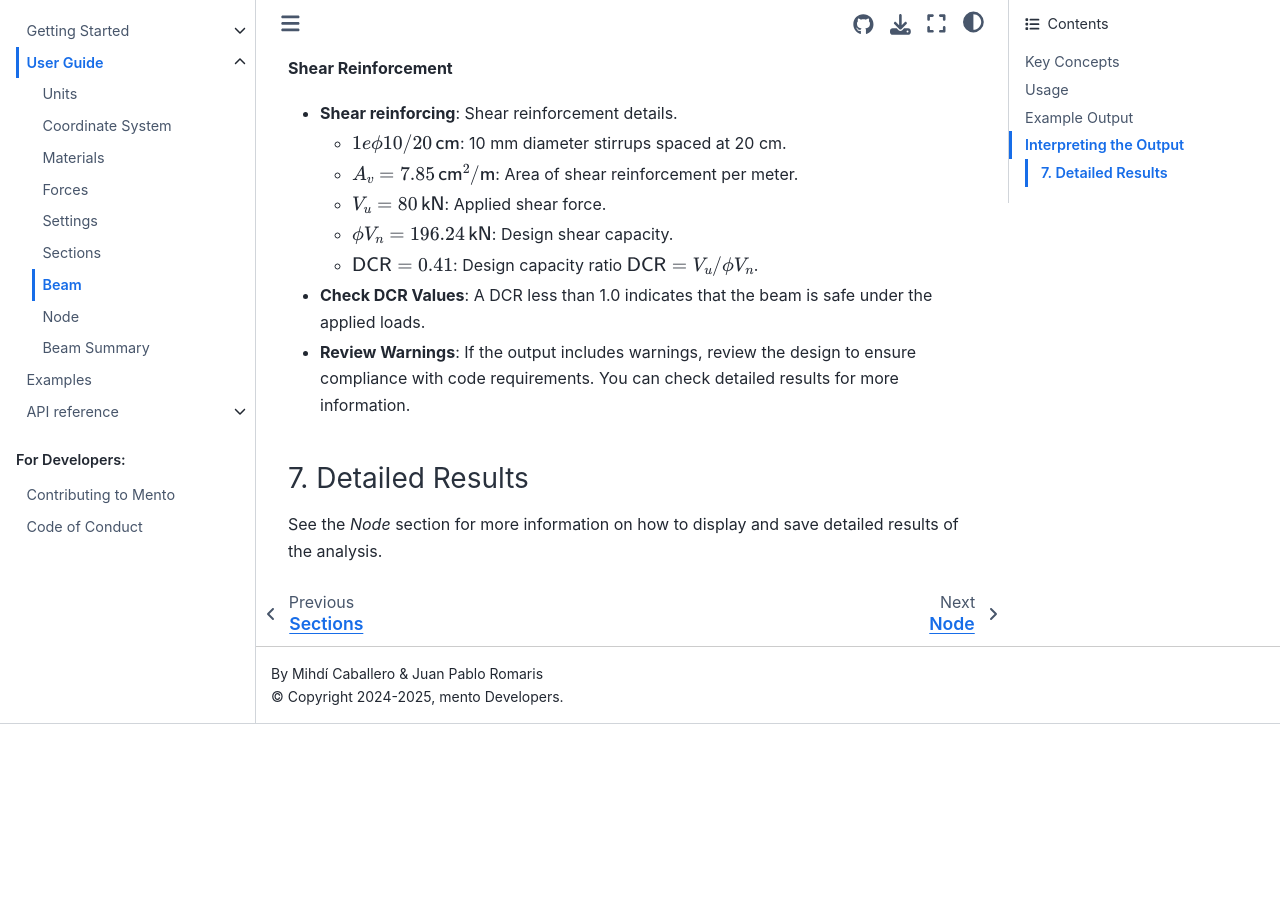
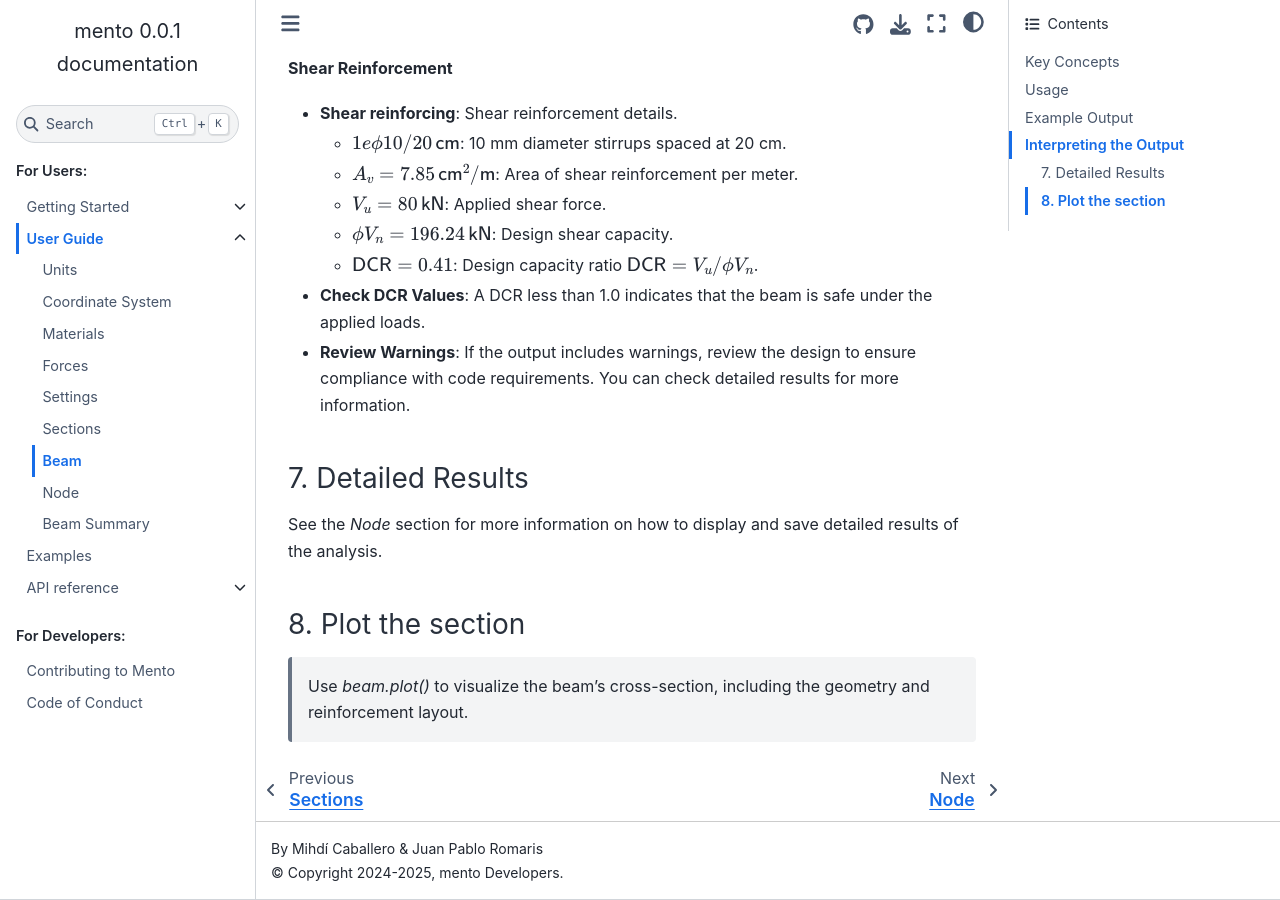
Before and after one commit to mihdicaballero/mento, a Sphinx documentation site: the page built from docs/source/user_guide/beams.rst, in a window 1280 px wide and 900 px high, scrolled down 4564 px. Built offline with Sphinx 7.4.7 and the Sphinx Book theme 1.1.4, drawn with Linux system fonts in a browser that asks for light colours; pages that are not in the unit, such as notebooks, are missing from menus; before the commit the page ends 5288 px from its top, so only the background shows below that.

Commit message:
Add beam plot in beams

```diff
--- a/docs/source/user_guide/beams.rst
+++ b/docs/source/user_guide/beams.rst
@@ -182,3 +182,8 @@ The first line provides the beam's geometry and material properties:
 *******************
 
 See the `Node` section for more information on how to display and save detailed results of the analysis.
+
+8. Plot the section
+*******************
+
+ Use `beam.plot()` to visualize the beam's cross-section, including the geometry and reinforcement layout.
--- a/docs/source/user_guide/node.rst
+++ b/docs/source/user_guide/node.rst
@@ -131,6 +131,7 @@ This reuslts will print in the Terminal or in a Jupyter Notebook the same way.
     node_1.flexure_results_detailed()
 
 You can also print the detailed results for the analysis of a specific corce if you pass it as an input:
+
 .. code-block:: python
 
     # Print detailed results for shear, for specific force
```
